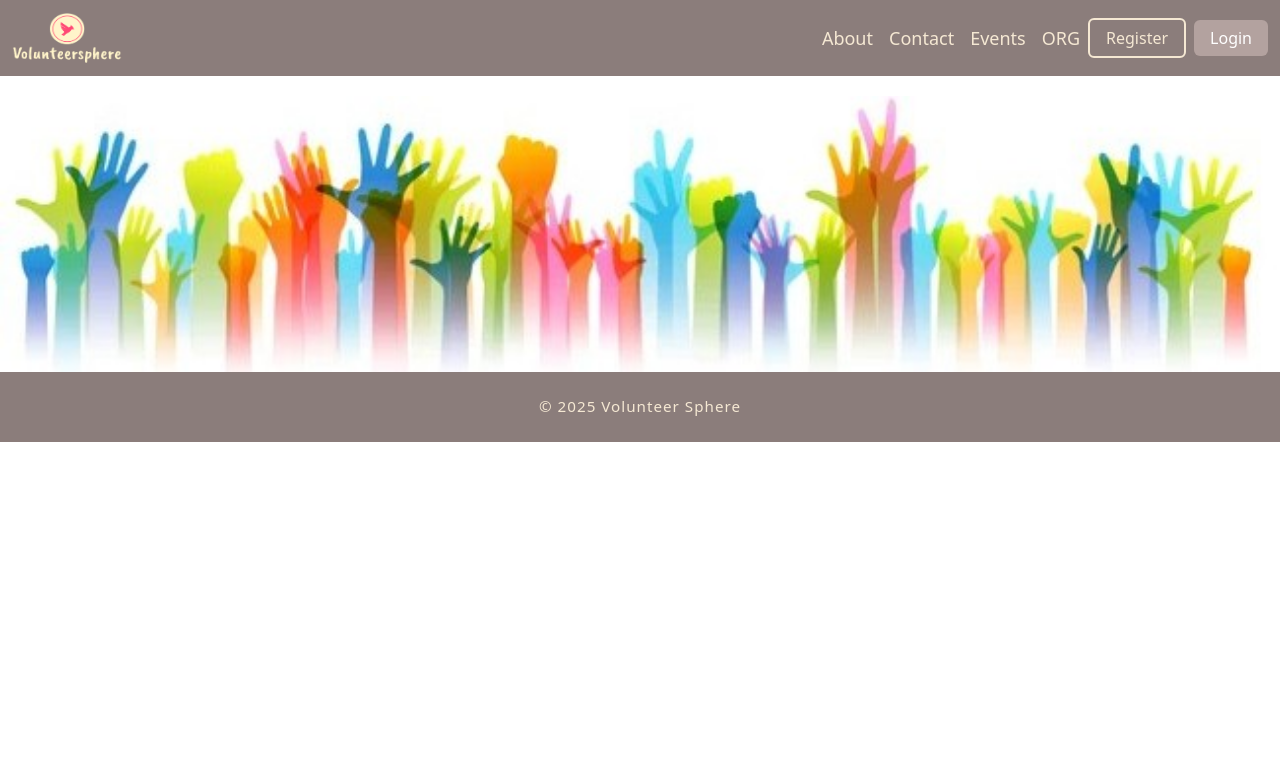
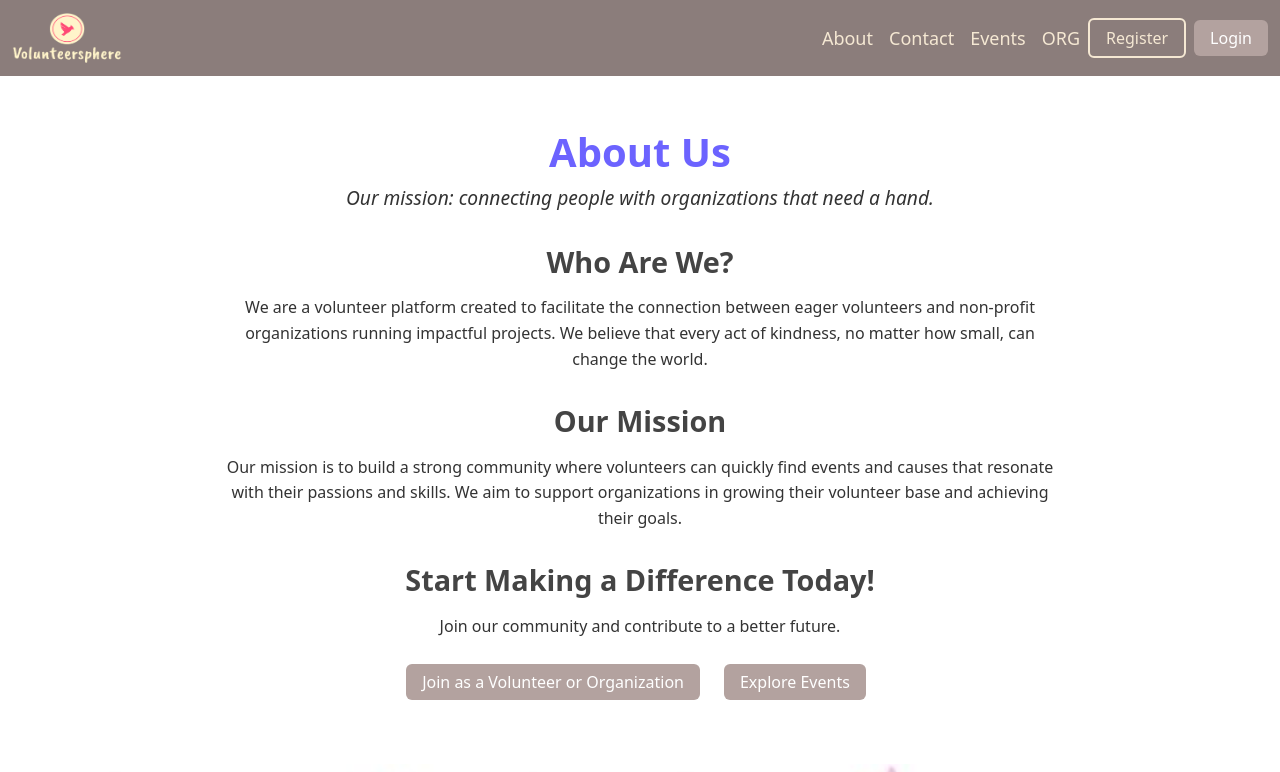
Before and after one commit to otiliamadalina/volunteer-platform-java-springboot, a React (Create React App) app in the folder frontend/: page /about in a window 1280 px wide. Shown: the top 772 px of the page. Built offline with nearby package versions, Linux system fonts and the light colour scheme.

Commit message:
feat: add static about page

```diff
--- a/frontend/src/App.js
+++ b/frontend/src/App.js
@@ -30,6 +30,7 @@ import OrgManageEvents from "./pages/org/manageEvents";
 import Reports from "./pages/org/reports";
 import NotifyVolunteers from "./pages/org/notifyVolunteers";
 import JoinedEvents from "./pages/volunteer/joinedEvents";
+import {About} from "./pages/home/about";
 
 function App() {
     return (
@@ -47,6 +48,9 @@ function App() {
                     <Route path="/volunteerOrOrg" element={<VolunteerOrOrg/>}/>
                     <Route path="/registerAsVolunteer" element={<RegisterAsVolunteer/>}/>
                     <Route path="/registerAsOrg" element={<RegisterAsOrg/>}/>
+
+                    <Route path="/about" element={<About/>} />
+                    {/*<Route path="/contact" element={<Contact/>} />*/}
 
                     {/*<Route path="/volunteerDashboard" element={<VolunteerDashboard />} />*/}
                     {/*<Route path="/organisationDashboard" element={<OrganisationDashboard />} />*/}
--- /dev/null
+++ b/frontend/src/pages/home/about.js
@@ -0,0 +1,80 @@
+import React, { useMemo } from 'react';
+import { Link } from 'react-router-dom';
+import '../../styles/about.css';
+
+export function About() {
+    const role = useMemo(() => {
+        if (typeof window !== "undefined") {
+            return localStorage.getItem("role");
+        }
+        return null;
+    }, []);
+
+    const getDashboardLink = () => {
+        switch (role) {
+            case "VOLUNTEER":
+                return "/volunteerDashboard";
+            case "ORGANISATION":
+                return "/organisationDashboard";
+            case "ADMIN":
+                return "/adminDashboard";
+            default:
+                return "/volunteerOrOrg";
+        }
+    };
+
+    const getButtonText = () => {
+        switch (role) {
+            case "VOLUNTEER":
+            case "ORGANISATION":
+            case "ADMIN":
+                return "Go to Dashboard";
+            default:
+                return "Join as a Volunteer or Organization";
+        }
+    };
+
+    return (
+        <div className="about-container">
+            <header className="about-header">
+                <h1>About Us</h1>
+                <p>Our mission: connecting people with organizations that need a hand.</p>
+            </header>
+
+            <section className="about-intro">
+                <h2>Who Are We?</h2>
+                <p>
+                    We are a volunteer platform created to facilitate the connection
+                    between eager volunteers and non-profit organizations running impactful projects.
+                    We believe that every act of kindness, no matter how small, can change the world.
+                </p>
+            </section>
+
+            <section className="about-mission">
+                <h2>Our Mission</h2>
+                <p>
+                    Our mission is to build a strong community where volunteers can quickly
+                    find events and causes that resonate with their passions and skills.
+                    We aim to support organizations in growing their volunteer base and
+                    achieving their goals.
+                </p>
+            </section>
+
+            <section className="about-call-to-action">
+                <h2>Start Making a Difference Today!</h2>
+                <p>
+                    Join our community and contribute to a better future.
+                </p>
+                <div className="about-buttons">
+                    <Link to={getDashboardLink()} className="btn nav-btn-login me-2">
+                        {getButtonText()}
+                    </Link>
+
+                    <Link to="/events" className="btn nav-btn-login me-2">
+                        Explore Events
+                    </Link>
+                </div>
+            </section>
+        </div>
+    );
+}
--- /dev/null
+++ b/frontend/src/styles/about.css
@@ -0,0 +1,49 @@
+.about-container {
+    max-width: 900px;
+    margin: 0 auto;
+    padding: 2rem;
+    text-align: center;
+    color: #333;
+}
+
+.about-header {
+    margin-bottom: 2rem;
+}
+
+.about-header h1 {
+    font-size: 2.5rem;
+    color: #6c63ff;
+}
+
+.about-header p {
+    font-size: 1.2rem;
+    font-style: italic;
+}
+
+.about-intro,
+.about-mission,
+.about-call-to-action {
+    margin-bottom: 2rem;
+}
+
+.about-intro h2,
+.about-mission h2,
+.about-call-to-action h2 {
+    font-size: 1.8rem;
+    color: #444;
+    margin-bottom: 1rem;
+}
+
+.about-intro p,
+.about-mission p,
+.about-call-to-action p {
+    font-size: 1rem;
+    line-height: 1.6;
+}
+
+.about-buttons {
+    margin-top: 1.5rem;
+    display: flex;
+    justify-content: center;
+    gap: 1rem;
+}
```
